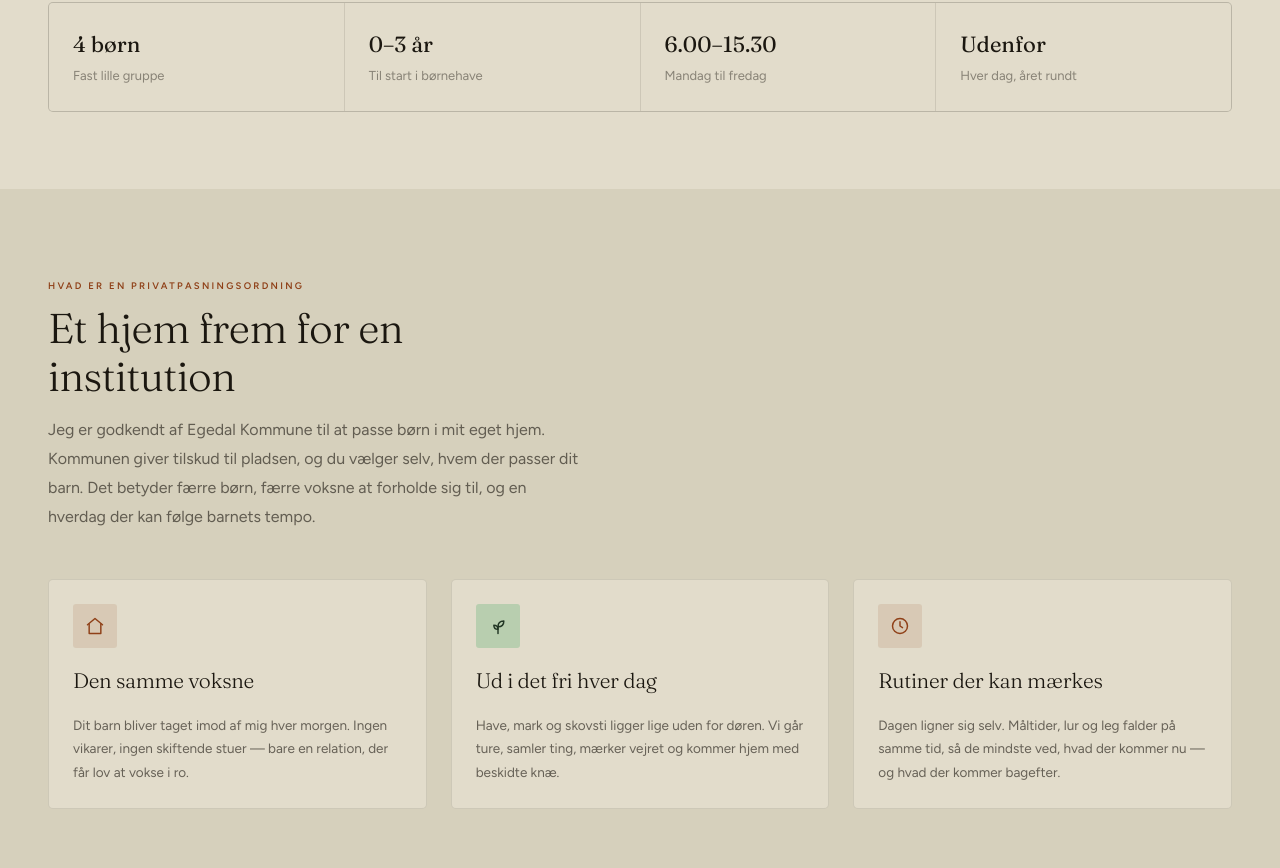
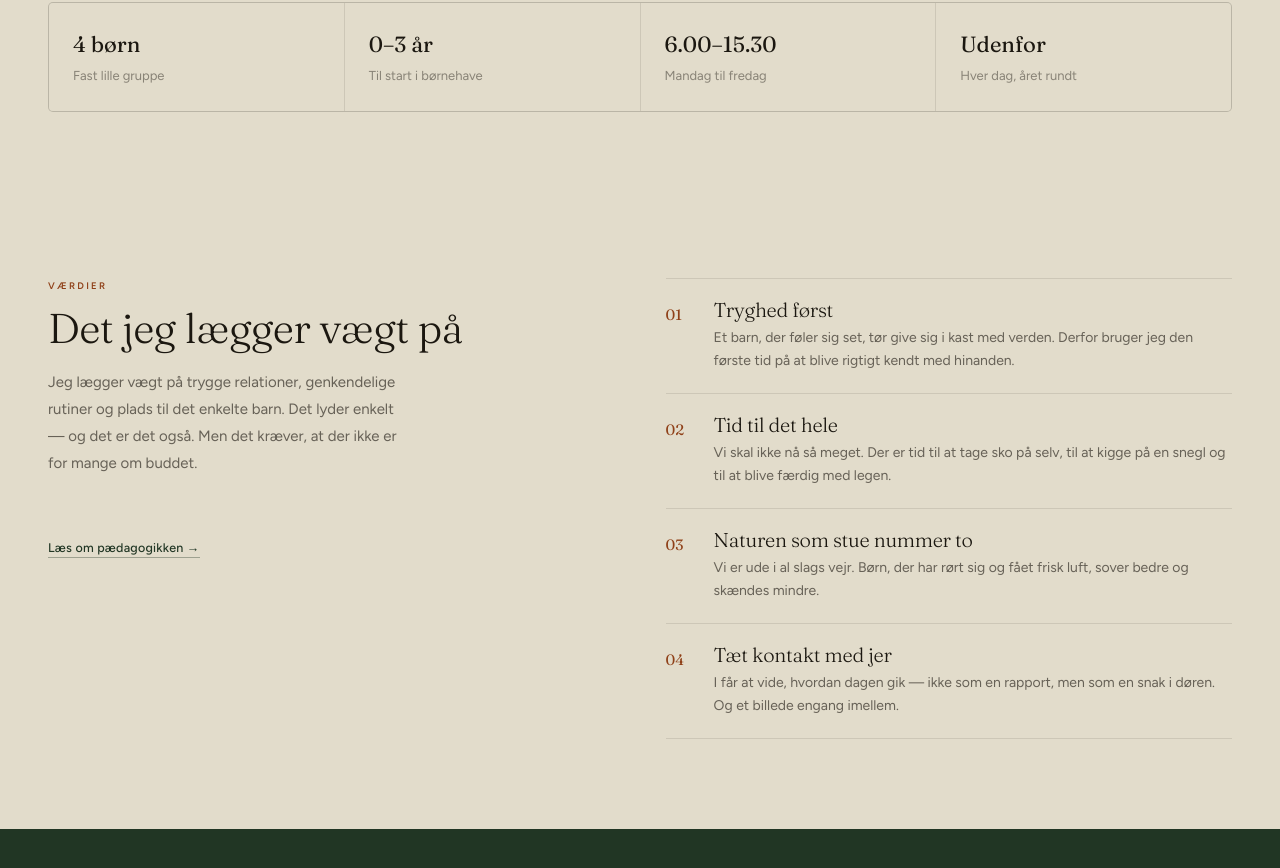
Before and after one commit to Bean-Machinie/Bundsgaards-Private-Pasningsordning-hjemmeside, a React (Vite) app: page / in a window 1280 px wide. Shown: the part 812-1680 px from the top of the page. Built offline with nearby package versions, Linux system fonts and the light colour scheme.

Commit message:
updated small partys of home page

```diff
--- a/src/pages/Forside.css
+++ b/src/pages/Forside.css
@@ -23,38 +23,6 @@
 .factstrip__label {
   font-size: 13px;
   color: var(--color-ink-3);
-}
-
-/* — the three pillars ——————————————————————————————————————— */
-
-.intro {
-  margin-bottom: clamp(32px, 4vw, 48px);
-}
-.intro__body {
-  margin: 0;
-}
-
-.pillar {
-  gap: var(--space-3);
-}
-.pillar__icon {
-  display: grid;
-  place-items: center;
-  width: 44px;
-  height: 44px;
-  margin-bottom: var(--space-2);
-  border-radius: var(--radius-md);
-}
-.pillar__icon--accent {
-  background: color-mix(in srgb, var(--color-accent) 12%, transparent);
-  color: var(--color-accent);
-}
-.pillar__icon--sage {
-  background: var(--color-secondary);
-  color: var(--color-primary);
-}
-.pillar__title {
-  font-size: 20px;
 }
 
 /* — section headers with a trailing action ————————————————— */
@@ -91,23 +59,3 @@
   font-family: var(--font-display);
   font-size: 18px;
 }
-
-/* — closing call to action ——————————————————————————————————— */
-
-.cta {
-  text-align: center;
-}
-.cta__tag {
-  margin-bottom: var(--space-5);
-}
-.cta__title {
-  margin: 0 0 var(--space-4);
-  font-size: clamp(2rem, 3.6vw, 3rem);
-}
-.cta__body {
-  max-width: 46ch;
-  margin: 0 auto var(--space-8);
-}
-.cta__actions {
-  justify-content: center;
-}
--- a/src/pages/Forside.tsx
+++ b/src/pages/Forside.tsx
@@ -2,14 +2,12 @@ import { Link } from 'react-router-dom';
 
 import HeroCarousel from '../components/HeroCarousel';
 import ImageSlot from '../components/ImageSlot';
-import { ClockIcon, HouseIcon, SproutIcon } from '../components/Icons';
 import { photos } from '../content/photos';
 import { headlineFacts, quickFacts } from '../content/practical';
 import { site } from '../content/site';
 import { valueTeasers } from '../content/values';
 import { useDocumentTitle } from '../hooks/useDocumentTitle';
 import { gridMin } from '../lib/css';
-import { scrollToContact } from '../lib/scrollToContact';
 import { routes } from '../routes';
 
 import './Forside.css';
@@ -20,27 +18,6 @@ const dayTeasers = [
   { photo: photos.day2, time: '09.00', title: 'Ud af huset' },
   { photo: photos.day3, time: '11.00', title: 'Frokost' },
   { photo: photos.day4, time: '11.45', title: 'Lur i haven' },
-];
-
-const pillars = [
-  {
-    Icon: HouseIcon,
-    tone: 'accent' as const,
-    title: 'Den samme voksne',
-    body: 'Dit barn bliver taget imod af mig hver morgen. Ingen vikarer, ingen skiftende stuer — bare en relation, der får lov at vokse i ro.',
-  },
-  {
-    Icon: SproutIcon,
-    tone: 'sage' as const,
-    title: 'Ud i det fri hver dag',
-    body: 'Have, mark og skovsti ligger lige uden for døren. Vi går ture, samler ting, mærker vejret og kommer hjem med beskidte knæ.',
-  },
-  {
-    Icon: ClockIcon,
-    tone: 'accent' as const,
-    title: 'Rutiner der kan mærkes',
-    body: 'Dagen ligner sig selv. Måltider, lur og leg falder på samme tid, så de mindste ved, hvad der kommer nu — og hvad der kommer bagefter.',
-  },
 ];
 
 export default function Forside() {
@@ -60,34 +37,6 @@ export default function Forside() {
               <div className="factstrip__label">{fact.label}</div>
             </div>
           ))}
-        </div>
-      </section>
-
-      {/* — what a privatpasningsordning is ————————————————————— */}
-      <section className="band band--surface">
-        <div className="shell">
-          <div className="measure--wide intro">
-            <span className="kicker">Hvad er en privatpasningsordning</span>
-            <h2 className="title-section">Et hjem frem for en institution</h2>
-            <p className="prose prose--large intro__body">
-              Jeg er godkendt af {site.municipality} til at passe børn i mit eget hjem.
-              Kommunen giver tilskud til pladsen, og du vælger selv, hvem der passer dit
-              barn. Det betyder færre børn, færre voksne at forholde sig til, og en
-              hverdag der kan følge barnets tempo.
-            </p>
-          </div>
-
-          <div className="grid" style={gridMin('240px')}>
-            {pillars.map(({ Icon, tone, title, body }) => (
-              <article key={title} className="card panel--bg pillar">
-                <span className={`pillar__icon pillar__icon--${tone}`}>
-                  <Icon />
-                </span>
-                <h3 className="card-title pillar__title">{title}</h3>
-                <p className="card-body pillar__body">{body}</p>
-              </article>
-            ))}
-          </div>
         </div>
       </section>
 
@@ -193,26 +142,6 @@ export default function Forside() {
           </div>
         </div>
       </section>
-
-      {/* — closing call to action ——————————————————————————————— */}
-      <section className="band band--secondary">
-        <div className="shell shell--narrow cta">
-          <span className="tag tag-accent cta__tag">{site.availability}</span>
-          <h2 className="cta__title">Kom forbi og se stedet</h2>
-          <p className="prose prose--large cta__body">
-            Det bedste er at mødes. Kom en formiddag, hvor børnene er her, så I kan mærke
-            stemningen — I er velkomne til at tage jeres barn med.
-          </p>
-          <div className="row cta__actions">
-            <a href="#kontakt" className="btn btn-primary btn--lg" onClick={scrollToContact}>
-              Kontakt
-            </a>
-            <a href={`tel:${site.phoneHref}`} className="btn btn-secondary btn--lg">
-              Ring {site.phone}
-            </a>
-          </div>
-        </div>
-      </section>
     </div>
   );
 }
```
